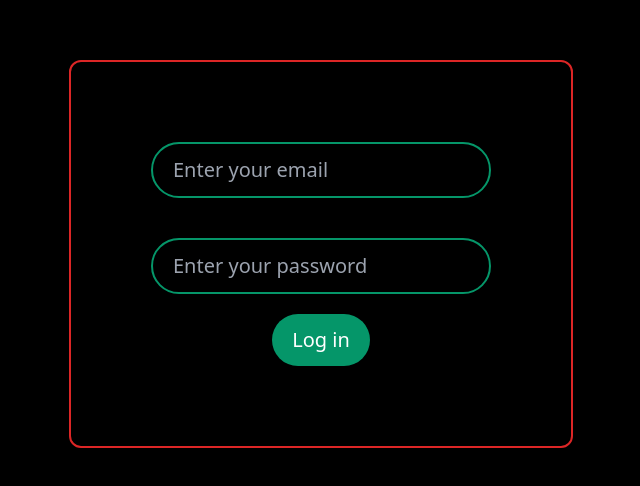
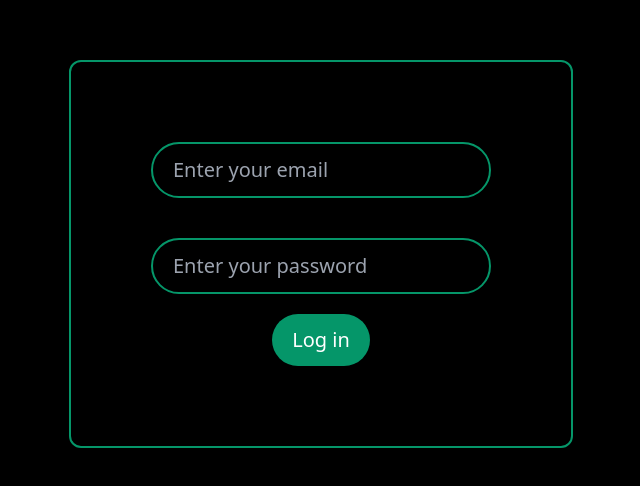
Before and after one commit to Anjali-Bhanushali/employeemanagementsystem, a React (Vite) app: page / in a window 1280 px wide. Shown: the part 146-632 px from the top of the page, without its empty margins (319-959 px from the left). Built offline with nearby package versions, Linux system fonts and the light colour scheme.

Commit message:
Add state for email and password in Login form
Introduced useState hooks to manage email and password fields in the Login component. Also removed redundant border color in the form container. Updated README with explanation of e.preventDefault().

```diff
--- a/src/components/Auth/Login.jsx
+++ b/src/components/Auth/Login.jsx
@@ -1,6 +1,9 @@
-import React from "react";
+import React, { useState } from "react";
 
 const Login = () => {
+
+   const [email , setEmail] = useState('')
+   const [password , setPassword] = useState('')
 
     const submitHandler = (e) => {
         e.preventDefault()
@@ -10,7 +13,7 @@ const Login = () => {
 
     return (
      <div className="flex h-screen w-screen items-center justify-center">
-      <div className="border-2 rounded-xl border-red-600 p-20 border-emerald-600 ">
+      <div className="border-2 rounded-xl p-20 border-emerald-600 ">
          <form onSubmit={(e) => {
             submitHandler(e)
          }} className="flex flex-col items-center justify-center">
```
Also changed, not shown: 1 other file (tests, documents, lock files or other folders).
